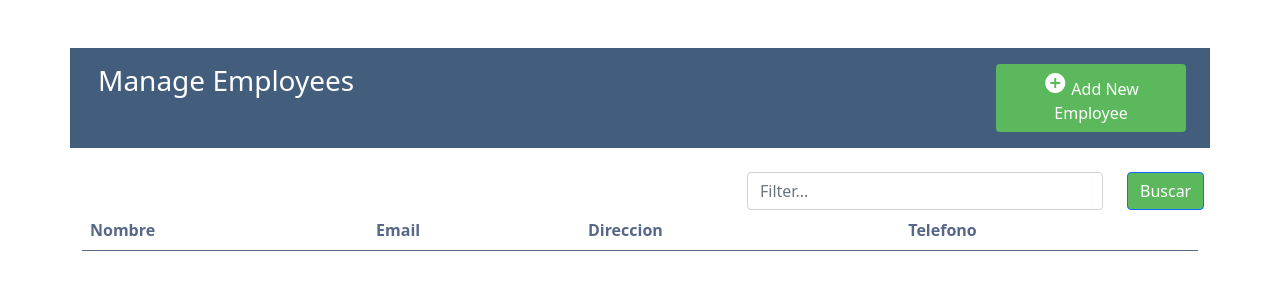
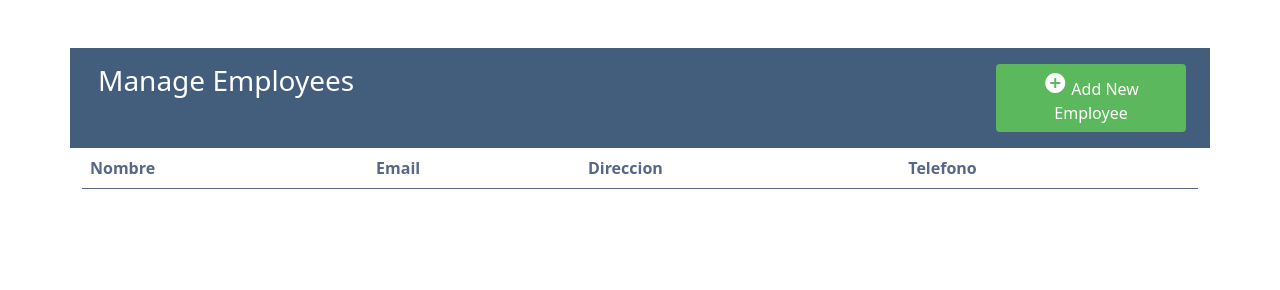
Before and after one commit to AylenLucero/TP3-ADA, a plain HTML site: page index.html in a window 1280 px wide. Drawn offline with nearby package versions, Linux system fonts and the light colour scheme; no server answers.

Commit message:
Eliminacion de un ejemplo de tabla

```diff
--- a/index.html
+++ b/index.html
@@ -67,15 +67,6 @@
         </div>
       </div>
       </section>
-      <section class="row d-flex justify-content-end">
-        <div class="col-4">
-          <label></label>
-          <input id="filter" class="form-control" placeholder="Filter..." type="text"  required="">
-        </div>
-        <div class="col-1">
-          <button type="button" class="btn btn-primary mt-4">Buscar</button>
-        </div>
-      </section>
       <section>
         <table id="table-pet" class="table">
             <thead>
@@ -89,8 +80,8 @@
             <tbody id="tbody">
             </tbody>
         </table>
-    </section>
-      </article>
+      </section>
+    </article>
       <!--JavaScript at end of body for optimized loading-->
       <script src="script.js"></script>
       <script src="index.js"></script>
```
